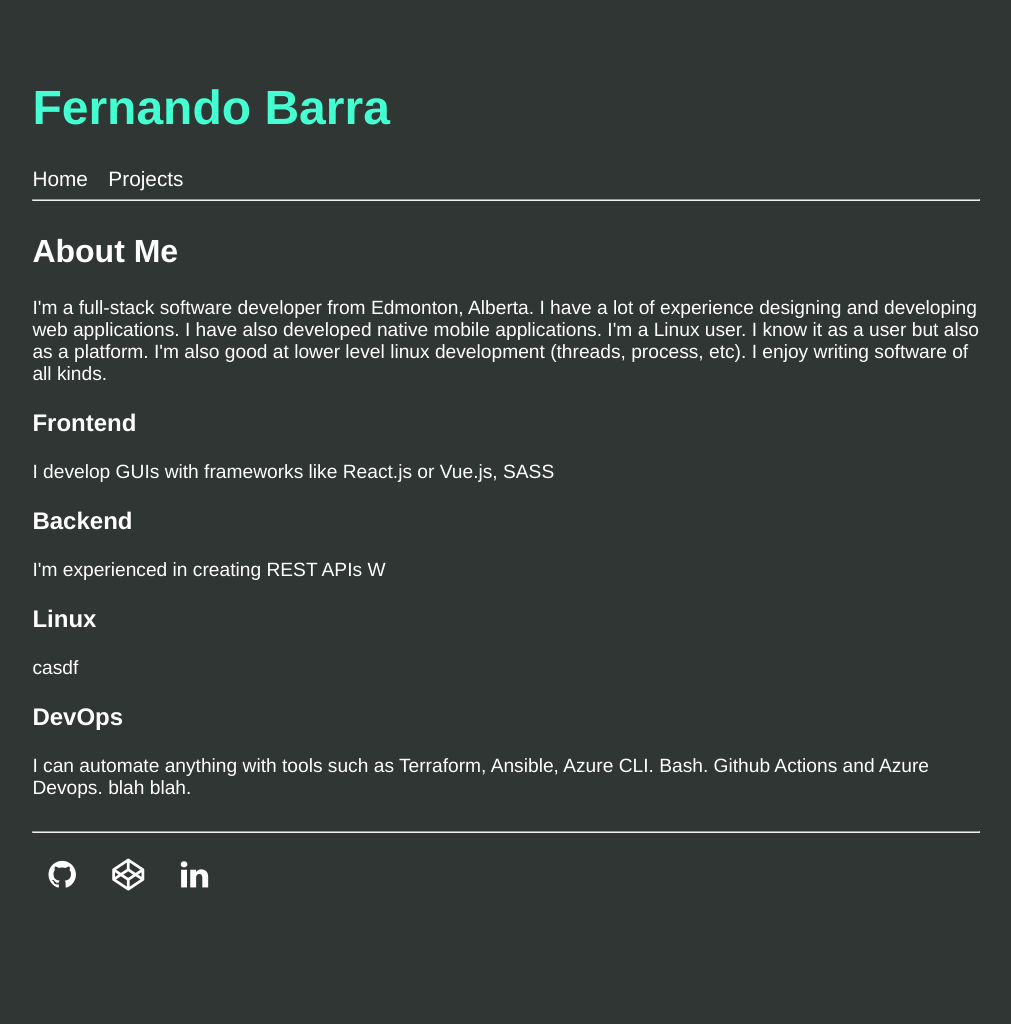
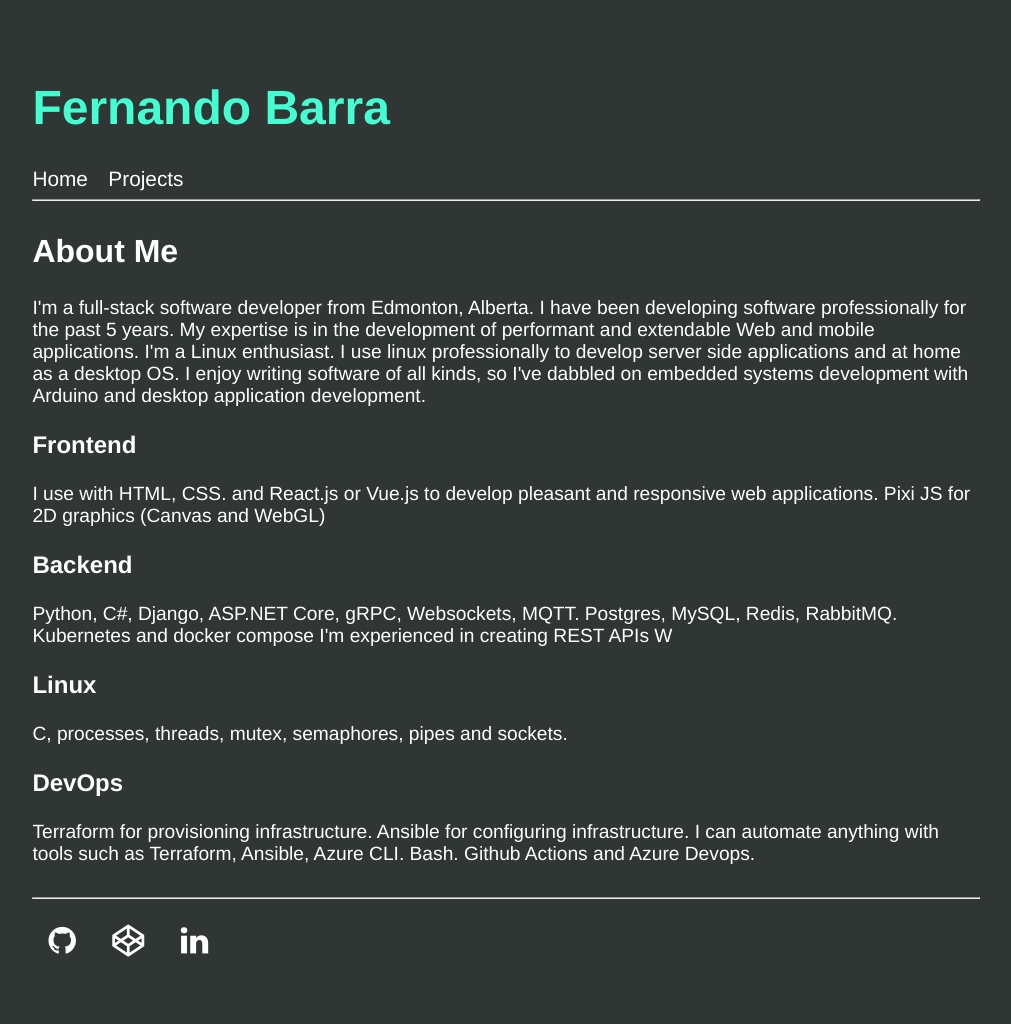
Before and after one commit to ferbarra/ferbarra.github.io, a Jekyll site: the page built from index.html, in a window 1280 px wide. Shown: the whole page, without its empty margins (134-1145 px from the left). Built offline with Jekyll 4.4.1, drawn with Linux system fonts in a browser that asks for light colours; before the commit the page ends 958 px from its top, so only the background shows below that.

Commit message:
More content changes

```diff
--- a/_sass/main.scss
+++ b/_sass/main.scss
@@ -92,10 +92,12 @@ footer {
 
 #project-content {
   text-align: center;
+  padding: 1rem 1.5rem;
   img {
     display: block;
     margin-left: auto;
     margin-right: auto;
+    margin-bottom: 2.5rem;
   }
 }
 
--- a/index.html
+++ b/index.html
@@ -7,21 +7,27 @@ title: Home
 ---
 
 <h2>About Me</h2>
-<p>I'm a full-stack software developer from Edmonton, Alberta. I have a lot of experience
-designing and developing web applications. I have also developed native mobile applications.
-I'm a Linux user. I know it as a user but also as a platform. I'm also good at lower level linux development
-(threads, process, etc). I enjoy writing software of all kinds.
+<p>I'm a full-stack software developer from Edmonton, Alberta. I have been developing software professionally
+for the past 5 years. My expertise is in the development of performant and extendable Web and mobile applications.
+I'm a Linux enthusiast. I use linux professionally to develop server side applications and at home as a desktop OS.
+I enjoy writing software of all kinds, so I've dabbled on embedded systems development with Arduino and desktop application
+development.
 </p>
 
 <h3>Frontend</h3>
-<p>I develop GUIs with frameworks like React.js or Vue.js, SASS</p>
+<p>
+    I use with HTML, CSS. and React.js or Vue.js to develop pleasant and responsive web applications.
+    Pixi JS for 2D graphics (Canvas and WebGL)
+</p>
 
 <h3>Backend</h3>
-<p>I'm experienced in creating REST APIs W</p>
+<p>Python, C#, Django, ASP.NET Core, gRPC, Websockets, MQTT. Postgres, MySQL, Redis, RabbitMQ. Kubernetes and docker compose
+    I'm experienced in creating REST APIs W</p>
 
 <h3>Linux</h3>
-<p>casdf</p>
+<p>C, processes, threads, mutex, semaphores, pipes and sockets.</p>
 
 <h3>DevOps</h3>
-<p>I can automate anything with tools such as Terraform, Ansible, Azure CLI.
-Bash. Github Actions and Azure Devops. blah blah.</p>
+<p>Terraform for provisioning infrastructure. Ansible for configuring infrastructure.
+    I can automate anything with tools such as Terraform, Ansible, Azure CLI.
+Bash. Github Actions and Azure Devops.</p>
```
